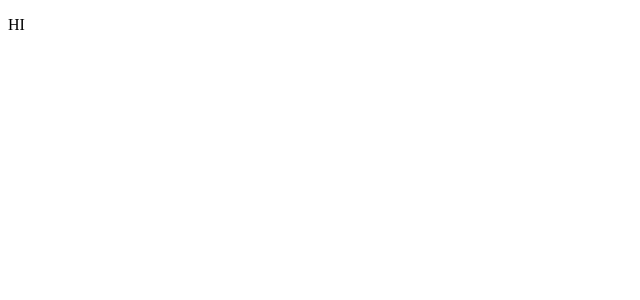
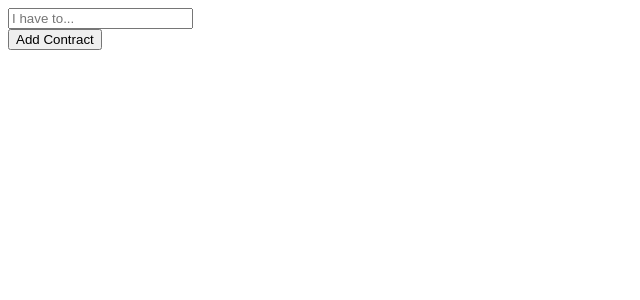
Before and after one commit to arju88nair/projectContract, a React (Create React App) app: page / in a window 1280 px wide. Shown: the top 300 px of the page, without its empty margins (0-640 px from the left). Built offline with nearby package versions, Linux system fonts and the light colour scheme.

Commit message:
reducer add contract method in rudimentary

```diff
--- /dev/null
+++ b/src/action/index.js
@@ -0,0 +1,9 @@
+import {
+    ADD_CONTRACT
+} from '../constants'
+
+
+export const addContract = contract => ({
+    type: ADD_CONTRACT,
+    contract
+});
--- /dev/null
+++ b/src/constants/index.js
@@ -0,0 +1 @@
+export const ADD_CONTRACT = 'ADD_CONTRACT'
--- a/src/containers/App.js
+++ b/src/containers/App.js
@@ -1,30 +1,57 @@
 import React, { Component } from 'react'
 import PropTypes from 'prop-types'
 import { connect } from 'react-redux'
+import {addContract} from '../action'
 
 
 class App extends Component {
-  static propTypes = {
-    selectedSubreddit: PropTypes.string.isRequired,
-    posts: PropTypes.array.isRequired,
-    isFetching: PropTypes.bool.isRequired,
-    lastUpdated: PropTypes.number,
-    dispatch: PropTypes.func.isRequired
+
+  constructor(props) {
+    super(props);
+
+    console.log(this.props)
+    this.state = {
+      text: '',
+    }
   }
 
+
+  addContract() {
+     this.props.dispatch(addContract(this.state.text))
+
+    // this.props.addContract();
+  }
 
   render() {
 
     return (
      <div>
-     <p>HI</p>
-      </div>
+        <div className="form-inline reminder-form">
+          <div className="form-group">
+            <input
+              className="form-control"
+              placeholder="I have to..."
+              onChange={event => this.setState({text: event.target.value})}
+            />
+
+          </div>
+          <button
+            type="button"
+            className="btn btn-success"
+            onClick={() => this.addContract()}
+          >
+            Add Contract
+          </button>
+        </div>
+       </div>
     )
   }
 }
 
 const mapStateToProps = state => {
+ return {
 
+ }
 }
 
-export default connect(mapStateToProps)(App)
+export default connect(mapStateToProps)(App);
--- a/src/index.js
+++ b/src/index.js
@@ -5,6 +5,7 @@ import { Provider } from 'react-redux'
 import thunk from 'redux-thunk'
 import { createLogger } from 'redux-logger'
 import App from './containers/App'
+import reducer from './reducers'
 
 const middleware = [ thunk ]
 if (process.env.NODE_ENV !== 'production') {
@@ -12,6 +13,7 @@ if (process.env.NODE_ENV !== 'production') {
 }
 
 const store = createStore(
+  reducer,
   applyMiddleware(...middleware)
 )
 
--- a/src/reducers/index.js
+++ b/src/reducers/index.js
@@ -0,0 +1,23 @@
+import {ADD_CONTRACT} from '../constants'
+
+const contract = (action) => {
+    let { text } = action;
+    return {
+      id: Math.random(),
+      text,
+    }
+  }
+
+  const contracts = (state = [], action) => {
+    let reminders = null;
+    switch(action.type) {
+      case ADD_CONTRACT:
+        reminders = [...state, contract(action)];
+        return reminders;
+        default:
+        return state;
+
+    }
+}
+
+export default contracts;
```
